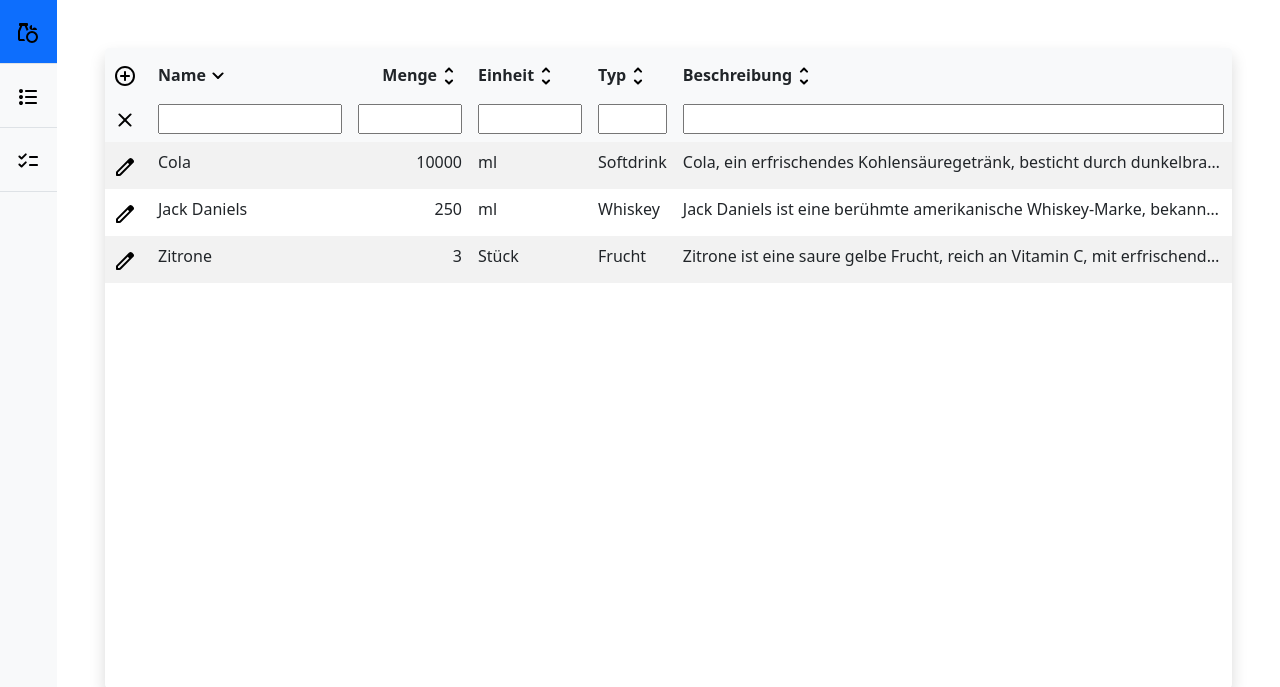
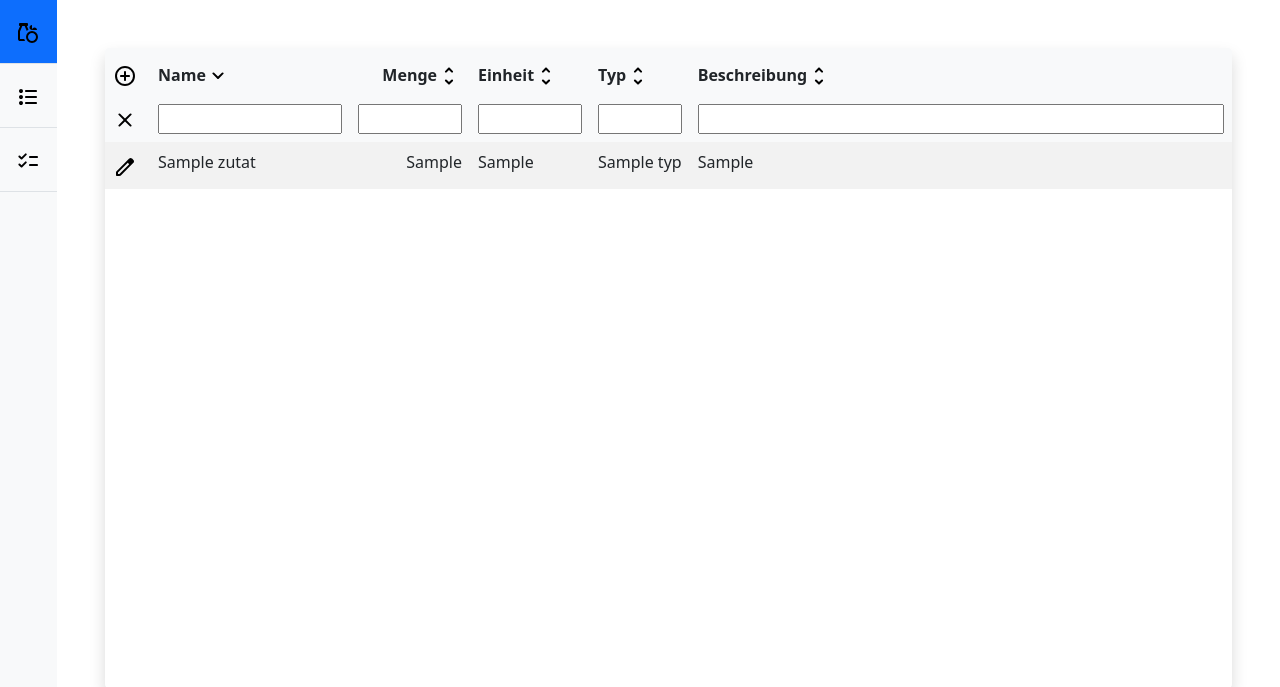
Before and after one commit to le0n3/EZ-Cocktail, a PHP site: page / in a window 1280 px wide. Shown: the part 49-736 px from the top of the page. Run offline with PHP 8.4, Linux system fonts and the light colour scheme; tables that the repository leaves empty or names only in its code hold one stand-in row (values such as "Sample post").

Commit message:
Datenbank Abfrage wurde hinzugefügt

```diff
--- a/src/html/allRecipes.html
+++ b/src/html/allRecipes.html
@@ -33,7 +33,7 @@
         <div class="d-flex flex-column flex-shrink-0 bg-light vh-100">
             <ul class="nav nav-pills nav-flush flex-column mb-auto text-center sticky-top top-0">
               <li class="nav-item">
-                <a href="index.html" class="nav-link py-3 border-bottom" title="Meine Zutaten" data-bs-toggle="tooltip" data-bs-placement="right" data-bs-original-title="Meine Zutaten">
+                <a href="index.php" class="nav-link py-3 border-bottom" title="Meine Zutaten" data-bs-toggle="tooltip" data-bs-placement="right" data-bs-original-title="Meine Zutaten">
                     <span class="icon icon-grocery"></span>
                 </a>
               </li>
--- a/src/html/index.html
+++ b/src/html/index.php
@@ -1,3 +1,6 @@
+<?php
+include_once("../php/DBConnector.php");
+?>
 <!doctype html>
 <html lang="de">
   <head>
@@ -73,30 +76,16 @@
                     </tr>
                 </thead>
                 <tbody>
-                    <tr>
-                        <td class="table-icon" title="Eintrag bearbeiten"><span class="icon icon-edit"></span></td>
-                        <td class="table-name" title="Cola"><span>Cola</span></td>
-                        <td class="table-amount" title="10000"><span>10000</span></td>
-                        <td class="table-unit" title="ml"><span>ml</span></td>
-                        <td class="table-type" title="Softdrink"><span>Softdrink</span></td>
-                        <td class="table-description" title="Cola, ein erfrischendes Kohlensäuregetränk, besticht durch dunkelbraune Farbe und süß-herben Geschmack. Mit Koffein für Belebung, ist es weltweit als Durstlöscher und Mixkomponente beliebt. Ursprünglich 1886 vom Apotheker John Stith Pemberton erfunden, ist Cola heute ein zeitloser Klassiker und Markenzeichen vieler Getränkehersteller."><span>Cola, ein erfrischendes Kohlensäuregetränk, besticht durch dunkelbraune Farbe und süß-herben Geschmack. Mit Koffein für Belebung, ist es weltweit als Durstlöscher und Mixkomponente beliebt. Ursprünglich 1886 vom Apotheker John Stith Pemberton erfunden, ist Cola heute ein zeitloser Klassiker und Markenzeichen vieler Getränkehersteller.</span></td>
-                    </tr>
-                    <tr>
-                        <td class="table-icon" title="Eintrag bearbeiten"><span class="icon icon-edit"></span></td>
-                        <td class="table-name" title="Jack Daniels"><span>Jack Daniels</span></td>
-                        <td class="table-amount" title="250"><span>250</span></td>
-                        <td class="table-unit" title="ml"><span>ml</span></td>
-                        <td class="table-type" title="Whiskey"><span>Whiskey</span></td>
-                        <td class="table-description" title="Jack Daniels ist eine berühmte amerikanische Whiskey-Marke, bekannt für ihren milden Geschmack und die Herstellung in Lynchburg, Tennessee, USA."><span>Jack Daniels ist eine berühmte amerikanische Whiskey-Marke, bekannt für ihren milden Geschmack und die Herstellung in Lynchburg, Tennessee, USA.</span></td>
-                    </tr>
-                    <tr>
-                        <td class="table-icon" title="Eintrag bearbeiten"><span class="icon icon-edit"></span></td>
-                        <td class="table-name" title="Zitrone"><span>Zitrone</span></td>
-                        <td class="table-amount" title="3"><span>3</span></td>
-                        <td class="table-unit" title="Stück"><span>Stück</span></td>
-                        <td class="table-type" title="Frucht"><span>Frucht</span></td>
-                        <td class="table-description" title="Zitrone ist eine saure gelbe Frucht, reich an Vitamin C, mit erfrischendem Geschmack, oft in kulinarischen Anwendungen und Getränken verwendet."><span>Zitrone ist eine saure gelbe Frucht, reich an Vitamin C, mit erfrischendem Geschmack, oft in kulinarischen Anwendungen und Getränken verwendet.</span></td>
-                    </tr>
+
+                <?php
+
+                $ngg = DBConnection::readAll();
+                foreach($ngg as $ng)
+                {
+                    echo $ng->generateIngredientLine();
+                }
+        ?>
+
                 </tbody>
               </table>
         </div>
--- /dev/null
+++ b/src/php/DBConnector.php
@@ -0,0 +1,46 @@
+<?php
+
+include_once("Zutat/zutat.php");
+class DBConnection
+{
+
+    private static $servername = "localhost";
+    private static $dbname = "ez_cocktail";
+    private static $connection = null;
+
+    private static $user = "root";
+    private static $password = "";
+
+    public static function getConnection()
+    {
+        if (self::$connection == null) {
+// Create connection
+            self::$connection = new mysqli(self::$servername, self::$user, self::$password, self::$dbname);
+// Check connection
+            if (self::$connection->connect_error) {
+                die("Connection failed: " . self::$connection->connect_error);
+            }
+        }
+        return self::$connection;
+    }
+
+    public static function readAll()
+    {
+        $ingredienz = array();
+        $conn = self::getConnection();
+
+        $sql = "SELECT zutat.id, typ.name as Typen, zutat.name as Zutat, zutat.beschreibung,zutatinventar.menge, einheit.einheitBezeichnung FROM `zutat` Left JOIN einheit on zutat.id = einheit.zutatId Left JOIN typ on zutat.id = typ.zutatId left Join zutatinventar on zutat.id = zutatinventar.zutatId; ";
+        $result = $conn->query($sql);
+
+        if ($result->num_rows > 0) {
+
+            while ($row = $result->fetch_assoc()) {
+                array_push($ingredienz, new Ingredient($row["id"], $row["Zutat"], $row["beschreibung"], $row["menge"], $row["Typen"], $row["einheitBezeichnung"]));
+            }
+        } else {
+            echo "0 results";
+        }
+        return $ingredienz;
+//$conn->close();
+    }
+}
```
Also changed, not shown: src/php/Zutat/zutat.php (added, +49 -0 lines).
